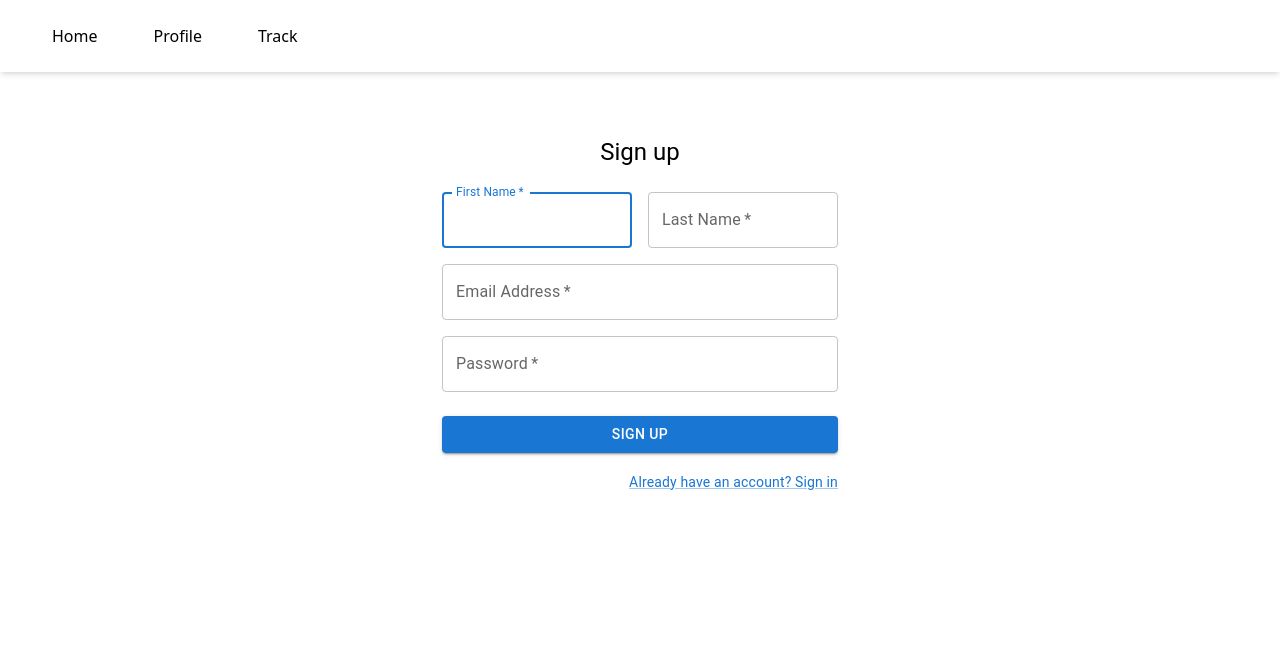
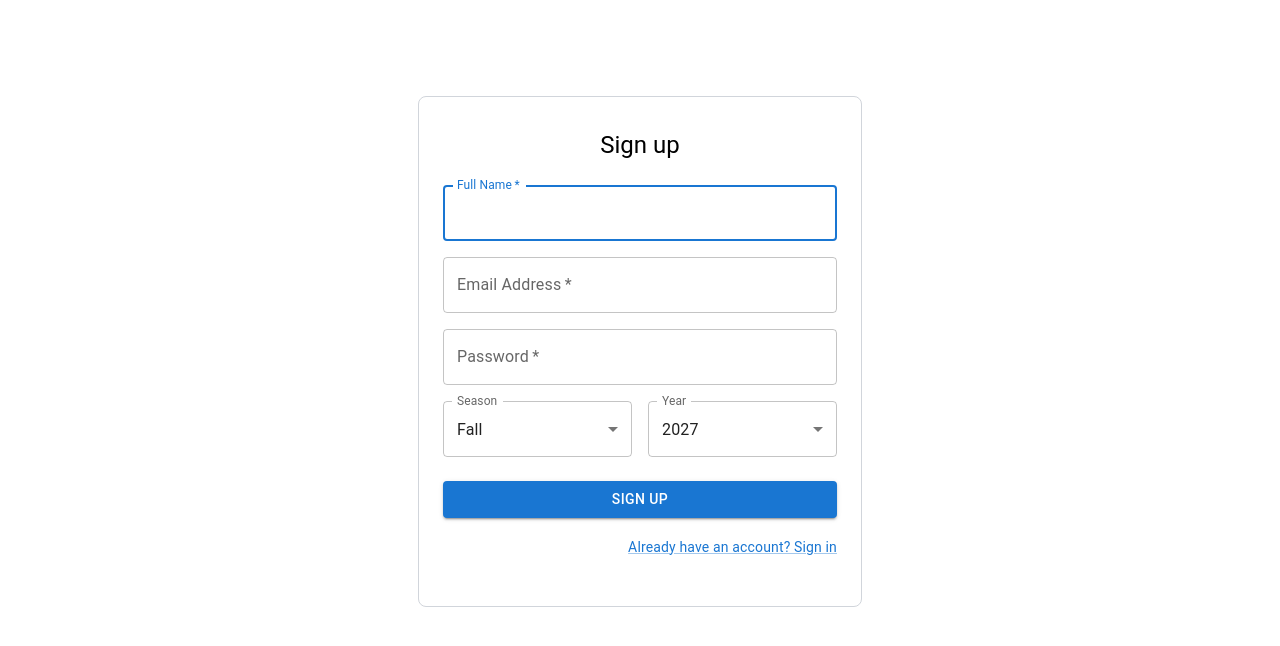
Before and after one commit to CS320-group-B/CS320-project, a React (Create React App) app in the folder client/: page /signup in a window 1280 px wide. Shown: the top 646 px of the page. Built offline with nearby package versions, Linux system fonts and the light colour scheme.

Commit message:
Reference user context provider instead of mocks

```diff
--- a/client/src/App.tsx
+++ b/client/src/App.tsx
@@ -1,31 +1,38 @@
 import Flow from "./components/Track/Flow";
-import { BrowserRouter, Routes, Route, UNSAFE_RouteContext } from "react-router-dom";
+import { BrowserRouter, Routes, Route, UNSAFE_RouteContext, Navigate } from "react-router-dom";
 import Navbar from "./components/Navbar/Navbar";
 import Home from "./components/Home/Home";
 import Profile from "./components/Profile/Profile";
 import Schedule from "./components/Schedule/Schedule";
 import Login from "./components/Login/Login";
 import Signup from "./components/Signup/Signup";
-import { UserContextProvider } from './context/UserContext';
+import UserContext, { UserContextProvider } from './context/UserContext';
 
 
 
 export default function App() {
 
   return (
-  <UserContextProvider>
-      <BrowserRouter>
-        <Navbar />
-        <Routes>
-          <Route path="/" element={<Home />} />
-          <Route path="/profile" element={<Profile />} />
-          <Route path="/schedule" element={<Schedule />} />
-          <Route path="/track" element={<Flow />} />
-          <Route path="/login" element={<Login />} />
-          <Route path="/signup" element={<Signup />} />
+    <UserContextProvider>
+      <UserContext.Consumer>
 
-        </Routes>
-      </BrowserRouter>
+        {({ userData, setUserData }) => {
+          console.log(userData);
+
+          return (<BrowserRouter>
+            <Navbar />
+            <Routes >
+              <Route path="/" element={userData ? <Home /> : <Navigate replace to="/login" />} />
+              <Route path="/track" element={userData ? <Flow /> : <Navigate replace to="/login" />} />
+              <Route path="/schedule" element={userData ? <Schedule /> : <Navigate replace to="/login" />} />
+              <Route path="/profile" element={userData ? <Profile /> : <Navigate replace to="/login" />} />
+              <Route path="/login" element={<Login />} />
+              <Route path="/signup" element={<Signup />} />
+
+            </Routes>
+          </BrowserRouter>);
+        }}
+      </UserContext.Consumer>
     </UserContextProvider>
   );
 }
--- a/client/src/components/Home/Home.tsx
+++ b/client/src/components/Home/Home.tsx
@@ -1,7 +1,7 @@
 
 const descriptionCard = function (description: string, link: string, linkName: string) {
   return (
-    <div className="w-full text-center  mx-6 pb-7 rounded-md border-2  ">
+    <div className="w-full text-center  mx-6 pb-7 rounded-md border-2 bg-white ">
       <p className="my-6">
         {description}
       </p>
@@ -18,7 +18,7 @@ const descriptionCard = function (description: string, link: string, linkName: s
 }
 
 
-function Home () {
+function Home() {
 
 
   return (
--- a/client/src/components/Navbar/Navbar.tsx
+++ b/client/src/components/Navbar/Navbar.tsx
@@ -1,15 +1,19 @@
-import { useLocation } from 'react-router-dom'
+import { useLocation, useNavigate } from 'react-router-dom'
 
 function Navbar() {
   const location = useLocation();
-  const routes = [{ name: 'Home', path: '/' }, { name: 'Profile', path: '/Profile' }, { name: 'Track', path: '/Track' },];
+  const navigate = useNavigate();
+  let routes = [{ name: 'Home', path: '/' }, { name: 'Profile', path: '/profile' }, { name: 'Track', path: '/track' },];
+  if (location.pathname === '/login' || location.pathname === '/signup') {
+    return (<div className='h-20'></div>);
+  }
   return (
     <div>
-      <ul id="nav" className="py-4 shadow-md flex px-6 border-b-1 border-black">
-        {routes.map((item) => {
+      <ul id="nav" className="py-5 shadow-md flex px-6 border-b-1 border-black h-20">
+        {[<img src="https://cics-careers.github.io/destinations-report/img/UMassAmherst_logo.png" height={30} width={300} className='object-contain h-8'></img>, ...routes.map((item) => {
           const active = location.pathname === item.path ? 'bg-black text-white rounded-lg' : ''
-          return <li className={"px-6 py-2 mx-1 " + active}><a href={item.path}>{item.name}</a></li>
-        })}
+          return <li key={item.path} className={"px-6 py-2 mx-1 " + active}><button onClick={() => navigate(item.path)}>{item.name}</button></li>
+        })]}
       </ul>
     </div>
   );
--- a/client/src/components/Profile/Profile.tsx
+++ b/client/src/components/Profile/Profile.tsx
@@ -1,16 +1,19 @@
-import React, { useState, FC } from "react";
+import React, { useState, FC, useContext } from "react";
 
-import { Semester, track } from "../../constants/Track";
+import { Semester, Track } from "../../constants/Track";
 import { Course } from "../../types/course";
 import { courses } from "../../constants/Course";
-import { user } from "../../constants/User";
 import { Avatar, Dialog, FormControl, Select, MenuItem, InputLabel, DialogActions, DialogContent, DialogTitle, List, ListItem, ListItemAvatar, ListItemButton, ListItemText } from "@mui/material";
 import { blue } from "@mui/material/colors";
 import { User } from "../../types/user";
+import UserContext from "../../context/UserContext";
 
 const Profile: FC/*<IProfile>*/ = (/*{user}*/) => {
   const [open, setOpen] = React.useState(false);
   const [openGenerate, setGenerateOpen] = React.useState(false);
+  const userContext = useContext(UserContext);
+  const user = userContext.userData!.user;
+  const track: Track = userContext.userData!.track;
 
   const handleClickOpen = () => {
     setOpen(true);
@@ -155,7 +158,7 @@ function CourseDialog(props: SimpleDialogProps) {
 
           <FormControl
           >
-            <InputLabel id="demo-simple-select-label">Season</InputLabel>
+            <InputLabel id="season-label">Season</InputLabel>
             <Select
 
               value={season}
@@ -173,7 +176,7 @@ function CourseDialog(props: SimpleDialogProps) {
 
 
           <FormControl >
-            <InputLabel id="demo-simple-select-label">Year</InputLabel>
+            <InputLabel id="year-label">Year</InputLabel>
             <Select
 
               className=" h-10"
--- a/client/src/components/Signup/Signup.tsx
+++ b/client/src/components/Signup/Signup.tsx
@@ -7,13 +7,31 @@ import {
   FormControlLabel,
   Checkbox,
   Grid,
-    Link
+  Link,
+  FormControl,
+  InputLabel,
+  MenuItem,
+  Select
 } from "@mui/material";
 
 import { signup } from '../api_file'
+import { user } from "../../constants/User";
+import { useState } from "react";
 
 const Signup = () => {
   //const handleSubmit = (event: React.FormEvent<HTMLFormElement>) => {
+  const [season, setSeason] = useState<string>('fall');
+  const now = new Date();
+  const [year, setYear] = useState<number>(now.getFullYear() + 4);
+
+  const handleSeasonChange = (season: string) => {
+    setSeason(season);
+  }
+
+  const handleYearChange = (year: number) => {
+    setYear(year);
+  }
+
   const handleSubmit = async (event: React.FormEvent<HTMLFormElement>) => {
     event.preventDefault();
     const data = new FormData(event.currentTarget);
@@ -32,11 +50,11 @@ const Signup = () => {
   };
 
   return (
-          <Container component="main" maxWidth="xs">
+    <Container component="main" maxWidth="xs" className={'border border-gray-300 rounded-lg pb-12 mt-4'}>
       {/* <CssBaseline /> */}
       <Box
         sx={{
-                marginTop: 8,
+          marginTop: 4,
           display: 'flex',
           flexDirection: 'column',
           alignItems: 'center',
@@ -47,27 +65,18 @@ const Signup = () => {
         </Typography>
         <Box component="form" noValidate onSubmit={handleSubmit} sx={{ mt: 3 }}>
           <Grid container spacing={2}>
-                  <Grid item xs={12} sm={6}>
+            <Grid item xs={12} >
               <TextField
                 autoComplete="given-name"
-                      name="firstName"
+                name="name"
                 required
                 fullWidth
-                      id="firstName"
-                      label="First Name"
+                id="name"
+                label="Full Name"
                 autoFocus
               />
             </Grid>
-                  <Grid item xs={12} sm={6}>
-                    <TextField
-                      required
-                      fullWidth
-                      id="lastName"
-                      label="Last Name"
-                      name="lastName"
-                      autoComplete="family-name"
-                    />
-                  </Grid>
+
             <Grid item xs={12}>
               <TextField
                 required
@@ -89,6 +98,44 @@ const Signup = () => {
                 autoComplete="new-password"
               />
             </Grid>
+            <Grid item xs={12} sm={6}>
+              <FormControl className=" w-full"
+              >
+                <InputLabel id="season-label">Season</InputLabel>
+                <Select
+
+                  value={season}
+                  label="Season"
+                  fullWidth
+
+                  onChange={(e) => handleSeasonChange(e.target.value)}
+                >
+                  <MenuItem value={'fall'}>Fall</MenuItem>
+                  <MenuItem value={'spring'}>Spring</MenuItem>
+
+                </Select>
+              </FormControl>
+              <div className="w-4" />
+            </Grid>
+            <Grid item xs={12} sm={6}>
+              <FormControl className=" w-full"
+              >
+                <InputLabel id="year-label">Year</InputLabel>
+                <Select
+
+                  value={year}
+                  fullWidth
+                  label="Year"
+                  onChange={(e) => handleYearChange(e.target.value as number)}
+                >
+                  {
+                    Array.from({ length: 5 }, (_, i) => user.graduation.year - 1 + i).reverse()
+                      .map(y => <MenuItem value={y}>{y}</MenuItem>)
+                  }
+
+                </Select>
+              </FormControl>
+            </Grid>
           </Grid>
           <Button
             type="submit"
@@ -100,7 +147,7 @@ const Signup = () => {
           </Button>
           <Grid container justifyContent="flex-end">
             <Grid item>
-                    <Link href="/Login" variant="body2">
+              <Link href="/login" variant="body2">
                 Already have an account? Sign in
               </Link>
             </Grid>
--- a/client/src/components/Track/Flow.tsx
+++ b/client/src/components/Track/Flow.tsx
@@ -1,4 +1,4 @@
-import { useCallback, useState } from "react";
+import { useCallback, useContext, useState } from "react";
 import ReactFlow, {
     Node,
     addEdge,
@@ -17,8 +17,9 @@ import "reactflow/dist/style.css";
 import { courses } from "../../constants/Course";
 
 import { Professor, professors } from "../../constants/Professors";
-import { track } from "../../constants/Track";
 import { Course } from "../../types/course";
+import { Track } from "../../constants/Track";
+import UserContext from "../../context/UserContext";
 
 
 
@@ -50,6 +51,10 @@ const BasicFlow = () => {
     const onProfessorClick = (professor: Professor) => {
         onProfessorChange(professor);
     };
+
+    const userContext = useContext(UserContext);
+    const user = userContext.userData!.user;
+    const track: Track = userContext.userData!.track;
 
     const getRatingColor = () => {
         const rating = professor?.rating;
--- a/client/src/context/UserContext.tsx
+++ b/client/src/context/UserContext.tsx
@@ -27,7 +27,7 @@ export type UserDataType = {
 
 export const UserContext = createContext<UserContextType>({
   userData: {} as UserDataType | null,
-    setUserData: (() => {}) as React.Dispatch<
+  setUserData: (() => { }) as React.Dispatch<
     React.SetStateAction<UserDataType | null>
   >,
 });
@@ -45,4 +45,7 @@ export type UserDataType = {
   );
 };
 
+
+
+
 export default UserContext;
```
Also changed, not shown: client/src/components/Login/Login.tsx (+23 -8 lines), 1 other file (tests, documents, lock files or other folders). Lines whose indentation alone changed are shown as unchanged.
